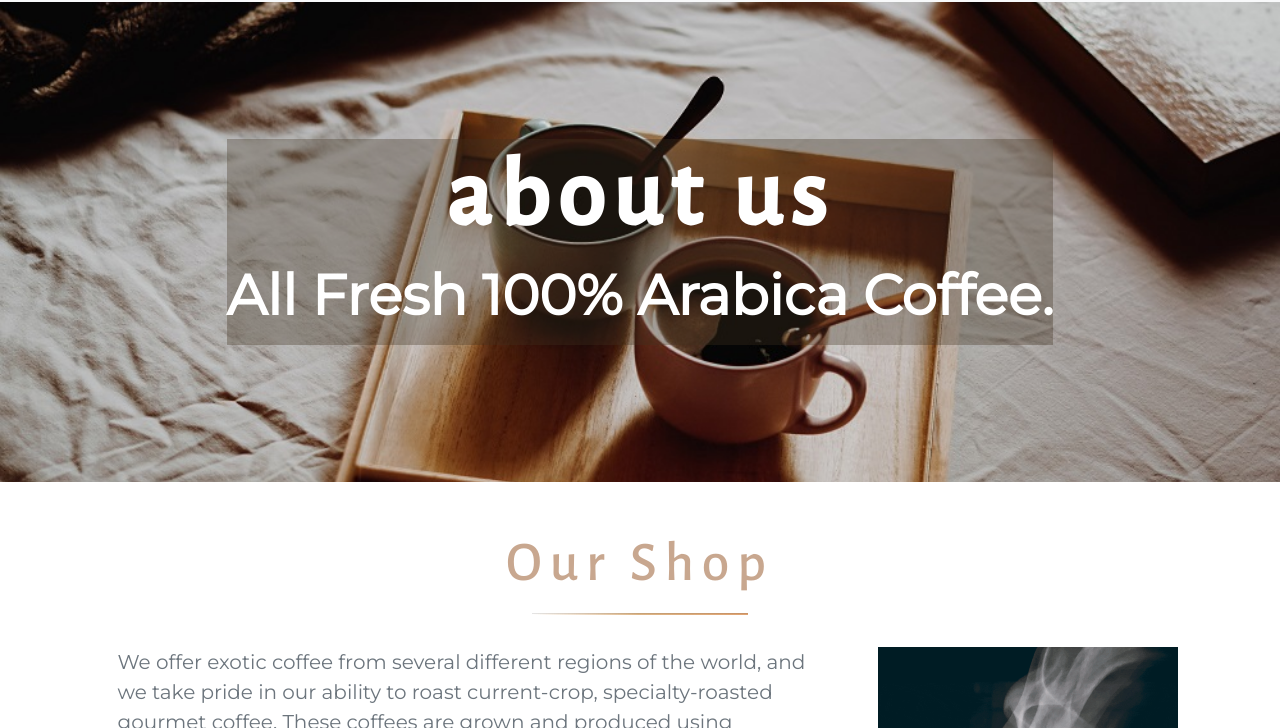
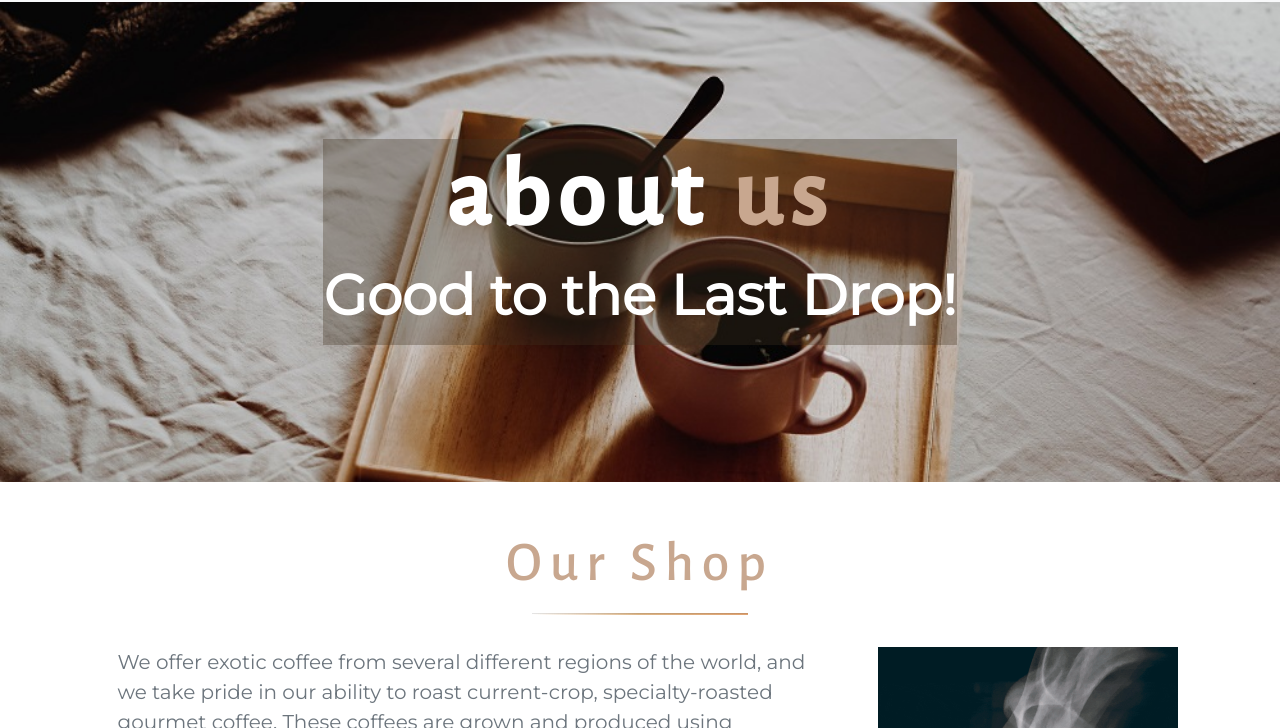
Before and after one commit to DawitBezu/gatsby-coffee, a Gatsby site: page /about in a window 1280 px wide. Shown: the part 72-800 px from the top of the page. Built offline with nearby package versions, Linux system fonts and the light colour scheme; Gatsby itself is replaced by a stand-in of ours.

Commit message:
added tag line

```diff
--- a/src/components/Globals/BackgroundSection.js
+++ b/src/components/Globals/BackgroundSection.js
@@ -2,15 +2,15 @@ import React from 'react'
 import BackgroundImage from 'gatsby-background-image'
 
 export default function BackgroundSection({
-  img, styleClass, title, children
+  img, styleClass, title, title2, slogan, children
 }) {
   return (
     <BackgroundImage className={styleClass} fluid={img}>
       <div className="overlay">
         <h1 className="title text-white text--uppercase text-center display-1 font-weight-bold">
-            {title}
+          {title} <span style={{ color: "#c8a78f" }}>{title2}</span>
         </h1>
-        <p className="text-white text--uppercase text-center display-4 font-weight-bold">All Fresh 100% Arabica Coffee.</p>
+        <p className="text-white text--uppercase text-center display-4 font-weight-bold">{slogan}</p>
       </div>
             {children}
 
--- a/src/components/Globals/Title.js
+++ b/src/components/Globals/Title.js
@@ -1,10 +1,10 @@
 import React from 'react'
 
-const Title = ({title}) => {
+const Title = ({title, title2}) => {
   return (
     <div className="row">
       <div className="col text-center mb-3">
-        <h1 className="display-4 text-capitalize">{title}</h1>
+        <h1 className="display-4 text-capitalize">{title} {title2}</h1>
         <hr />
       </div>
     </div>
--- a/src/pages/about.js
+++ b/src/pages/about.js
@@ -10,7 +10,12 @@ import BackgroundSection from "../components/Globals/BackgroundSection"
 const AboutPage = ({data}) => (
   <Layout>
     <SEO title="About" keywords={[`gatsby`, `application`, `react`]} />
-    <BackgroundSection img={data.img.childImageSharp.fluid} title="about us" styleClass="about-background" />
+    <BackgroundSection
+      img={data.img.childImageSharp.fluid}
+      title="about"
+      title2="us"
+      slogan={"Good to the Last Drop!"}
+      styleClass="about-background" />
     <Info />
   </Layout>
 )
```
Also changed, not shown: src/pages/index.js (+6 -1 lines).
